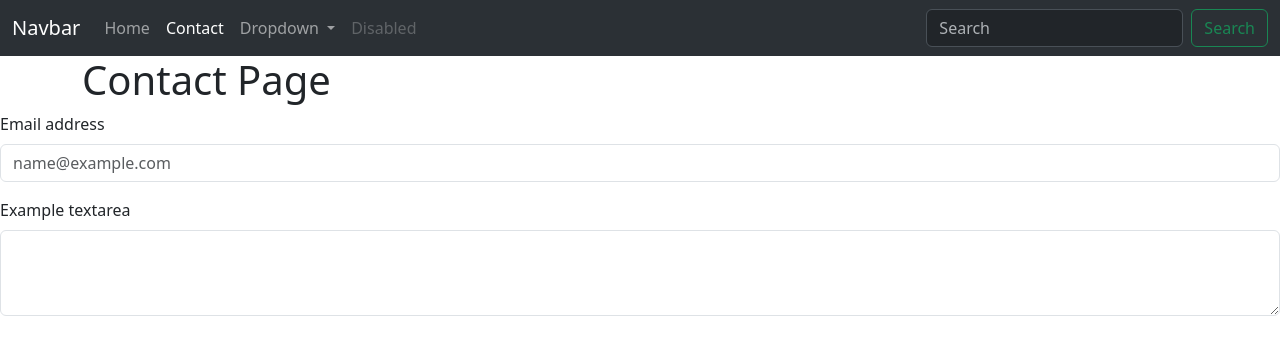
After one commit to selmaabe/django_06.04.2024, a Django app: page /contact in a window 1280 px wide. The commit adds this page. Shown: the top 355 px of the page. Run offline with Django 5.2, Linux system fonts and the light colour scheme.

Commit message:
feat: create contact page

```diff
--- a/djangoProject/urls.py
+++ b/djangoProject/urls.py
@@ -15,10 +15,10 @@ Including another URLconf
     2. Add a URL to urlpatterns:  path('blog/', include('blog.urls'))
 """
 from django.contrib import admin
-from django.urls import path
-from myCV.views import index
+from django.urls import path, include
+
 
 urlpatterns = [
     path('admin/', admin.site.urls),
-    path('', index, name='index'),
+    path('', include('myCV.urls')),
 ]
--- /dev/null
+++ b/myCV/urls.py
@@ -0,0 +1,7 @@
+from django.urls import path
+from .views import index, contact
+
+urlpatterns = [
+    path('', index, name='index'),
+    path('contact', contact, name='contact'),
+]
--- a/myCV/views.py
+++ b/myCV/views.py
@@ -4,3 +4,6 @@ from django.shortcuts import render
 
 def index(request):
     return render(request,'index.html')
+
+def contact(request):
+    return render(request,'contact.html')
--- /dev/null
+++ b/templates/contact.html
@@ -0,0 +1,74 @@
+<!DOCTYPE html>
+<html lang="en">
+<head>
+    <meta charset="UTF-8">
+    <title>Resume App</title>
+    <link href="https://cdn.jsdelivr.net/npm/bootstrap@5.3.3/dist/css/bootstrap.min.css" rel="stylesheet"
+          integrity="sha384-QWTKZyjpPEjISv5WaRU9OFeRpok6YctnYmDr5pNlyT2bRjXh0JMhjY6hW+ALEwIH" crossorigin="anonymous">
+</head>
+<body>
+<nav class="navbar navbar-expand-lg bg-body-tertiary bg-dark" data-bs-theme="dark">
+    <div class="container-fluid">
+        <a class="navbar-brand" href="#">Navbar</a>
+        <button class="navbar-toggler" type="button" data-bs-toggle="collapse" data-bs-target="#navbarSupportedContent"
+                aria-controls="navbarSupportedContent" aria-expanded="false" aria-label="Toggle navigation">
+            <span class="navbar-toggler-icon"></span>
+        </button>
+        <div class="collapse navbar-collapse" id="navbarSupportedContent">
+            <ul class="navbar-nav me-auto mb-2 mb-lg-0">
+                <li class="nav-item">
+                    <a class="nav-link " aria-current="page" href="/">Home</a>
+                </li>
+                <li class="nav-item">
+                    <a class="nav-link active" href="/contact">Contact</a>
+                </li>
+                <li class="nav-item dropdown">
+                    <a class="nav-link dropdown-toggle" href="#" role="button" data-bs-toggle="dropdown"
+                       aria-expanded="false">
+                        Dropdown
+                    </a>
+                    <ul class="dropdown-menu">
+                        <li><a class="dropdown-item" href="#">Action</a></li>
+                        <li><a class="dropdown-item" href="#">Another action</a></li>
+                        <li>
+                            <hr class="dropdown-divider">
+                        </li>
+                        <li><a class="dropdown-item" href="#">Something else here</a></li>
+                    </ul>
+                </li>
+                <li class="nav-item">
+                    <a class="nav-link disabled" aria-disabled="true">Disabled</a>
+                </li>
+            </ul>
+            <form class="d-flex" role="search">
+                <input class="form-control me-2" type="search" placeholder="Search" aria-label="Search">
+                <button class="btn btn-outline-success" type="submit">Search</button>
+            </form>
+        </div>
+    </div>
+</nav>
+
+<div class="container">
+    <div class="row">
+        <div class="col-md-12">
+            <h1>Contact Page</h1>
+        </div>
+    </div>
+    </div>
+
+   <div class="mb-3">
+  <label for="exampleFormControlInput1" class="form-label">Email address</label>
+  <input type="email" class="form-control" id="exampleFormControlInput1" placeholder="name@example.com">
+</div>
+<div class="mb-3">
+  <label for="exampleFormControlTextarea1" class="form-label">Example textarea</label>
+  <textarea class="form-control" id="exampleFormControlTextarea1" rows="3"></textarea>
+</div>
+</div>
+
+<script src="https://cdn.jsdelivr.net/npm/bootstrap@5.3.3/dist/js/bootstrap.bundle.min.js"
+        integrity="sha384-YvpcrYf0tY3lHB60NNkmXc5s9fDVZLESaAA55NDzOxhy9GkcIdslK1eN7N6jIeHz"
+        crossorigin="anonymous"></script>
+
+</body>
+</html>
--- a/templates/index.html
+++ b/templates/index.html
@@ -17,10 +17,10 @@
         <div class="collapse navbar-collapse" id="navbarSupportedContent">
             <ul class="navbar-nav me-auto mb-2 mb-lg-0">
                 <li class="nav-item">
-                    <a class="nav-link active" aria-current="page" href="#">Home</a>
+                    <a class="nav-link active" aria-current="page" href="/">Home</a>
                 </li>
                 <li class="nav-item">
-                    <a class="nav-link" href="#">Link</a>
+                    <a class="nav-link" href="/contact">Contact</a>
                 </li>
                 <li class="nav-item dropdown">
                     <a class="nav-link dropdown-toggle" href="#" role="button" data-bs-toggle="dropdown"
```
